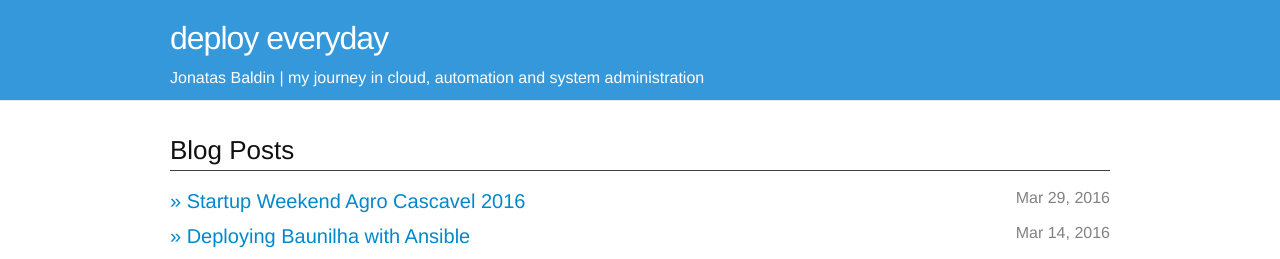
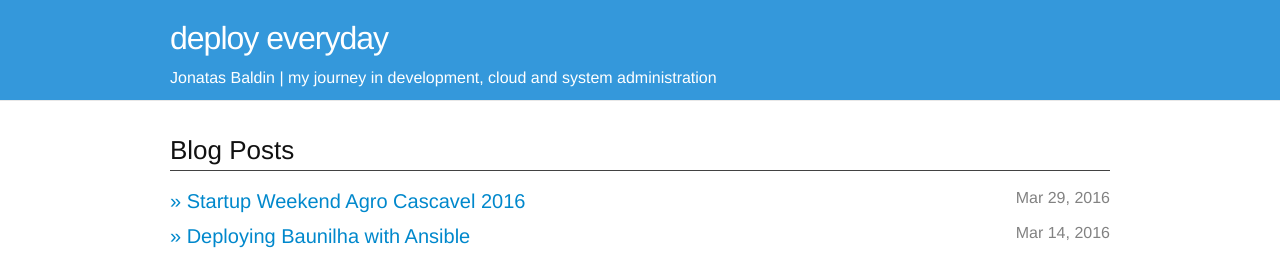
Before and after one commit to jonatasbaldin/jonatasbaldin.github.io, a Jekyll site: the page built from index.html, in a window 1280 px wide. Shown: the top 259 px of the page. Built offline with Jekyll 4.4.1, drawn with Linux system fonts in a browser that asks for light colours; Markdown is read by kramdown in place of the engine named in the settings.

Commit message:
new header

```diff
--- a/_includes/header.html
+++ b/_includes/header.html
@@ -4,33 +4,7 @@
 
     <a class="site-title" href="{{ site.baseurl }}/" style="text-decoration: none;">{{ site.title }}</a>
 
-    <!-- <nav class="site-nav">
-      <a href="#" class="menu-icon">
-        <svg viewBox="0 0 18 15">
-          <path fill="#424242" d="M18,1.484c0,0.82-0.665,1.484-1.484,1.484H1.484C0.665,2.969,0,2.304,0,1.484l0,0C0,0.665,0.665,0,1.484,0 h15.031C17.335,0,18,0.665,18,1.484L18,1.484z"/>
-          <path fill="#424242" d="M18,7.516C18,8.335,17.335,9,16.516,9H1.484C0.665,9,0,8.335,0,7.516l0,0c0-0.82,0.665-1.484,1.484-1.484 h15.031C17.335,6.031,18,6.696,18,7.516L18,7.516z"/>
-          <path fill="#424242" d="M18,13.516C18,14.335,17.335,15,16.516,15H1.484C0.665,15,0,14.335,0,13.516l0,0 c0-0.82,0.665-1.484,1.484-1.484h15.031C17.335,12.031,18,12.696,18,13.516L18,13.516z"/>
-        </svg>
-      </a> -->
-
-     <!-- <div class="trigger">
-        <ul class="page-menu">
-        {% for page in site.pages %}
-          {% if page.title %}
-          <li class="page-menu"><a class="page-link" href="{{ page.url | prepend: site.baseurl }}">{{ page.title }}</a></li>
-          {% endif %}
-        {% endfor %}
-        {% if site.twitter_username %}
-          <li class="page-menu"><a class="page-link"href="https://twitter.com/{{ site.twitter_username }}">twitter</a></li>
-        {% endif %}
-        {% if site.github_username %}
-          <li class="page-menu"><a class="page-link" href="https://github.com/{{ site.github_username }}">github</a></li>
-        {% endif %}
-        </ul>
-      </div>
-    </nav> -->
-
-    <div class="site-subtitle"> Jonatas Baldin | my journey in cloud, automation and system administration </div>
+    <div class="site-subtitle"> Jonatas Baldin | my journey in development, cloud and system administration </div>
   </div>
 
 </header>
```
